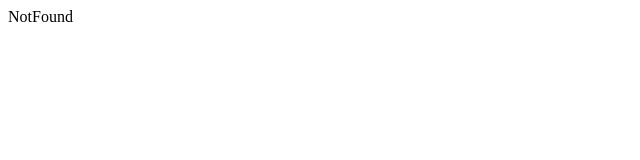
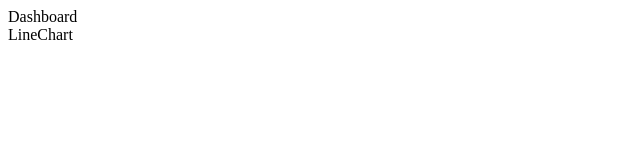
Before and after one commit to Saurav-2468/Learning-NextJs, a Next.js app: page /dashboard in a window 1280 px wide. Before the commit this address had no page. Shown: the top 160 px of the page, without its empty margins (0-640 px from the left). Built offline with nearby package versions, Linux system fonts and the light colour scheme.

Commit message:
File Colocation and Private Folder

```diff
--- /dev/null
+++ b/src/app/_lib/page.tsx
@@ -0,0 +1,5 @@
+const page = () => {
+  return <div>You cannot access this file/folder via routing in client browser</div>;
+};
+
+export default page;
--- /dev/null
+++ b/src/app/dashboard/line-chart.tsx
@@ -0,0 +1,5 @@
+const LineChart = () => {
+  return <div>LineChart</div>;
+};
+
+export default LineChart;
--- /dev/null
+++ b/src/app/dashboard/page.tsx
@@ -0,0 +1,12 @@
+import LineChart from "./line-chart";
+
+const Dashboard = () => {
+  return (
+    <div>
+      Dashboard
+      <LineChart />
+    </div>
+  );
+};
+
+export default Dashboard;
```
Also changed, not shown: readme.txt, src/app/_lib/format-date.ts (added).
